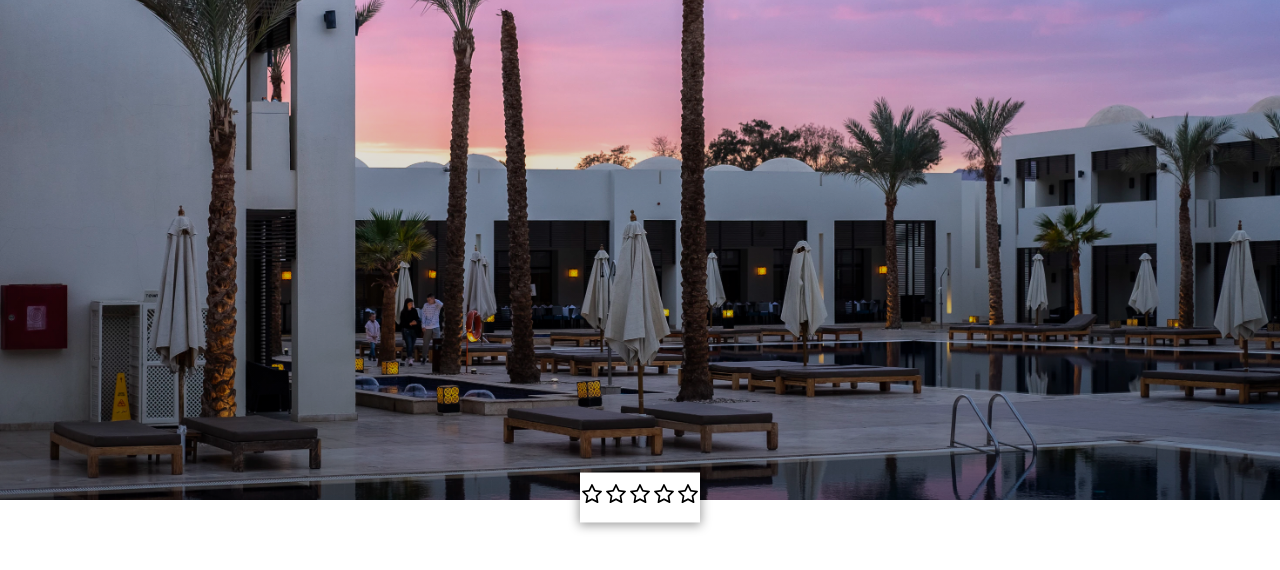
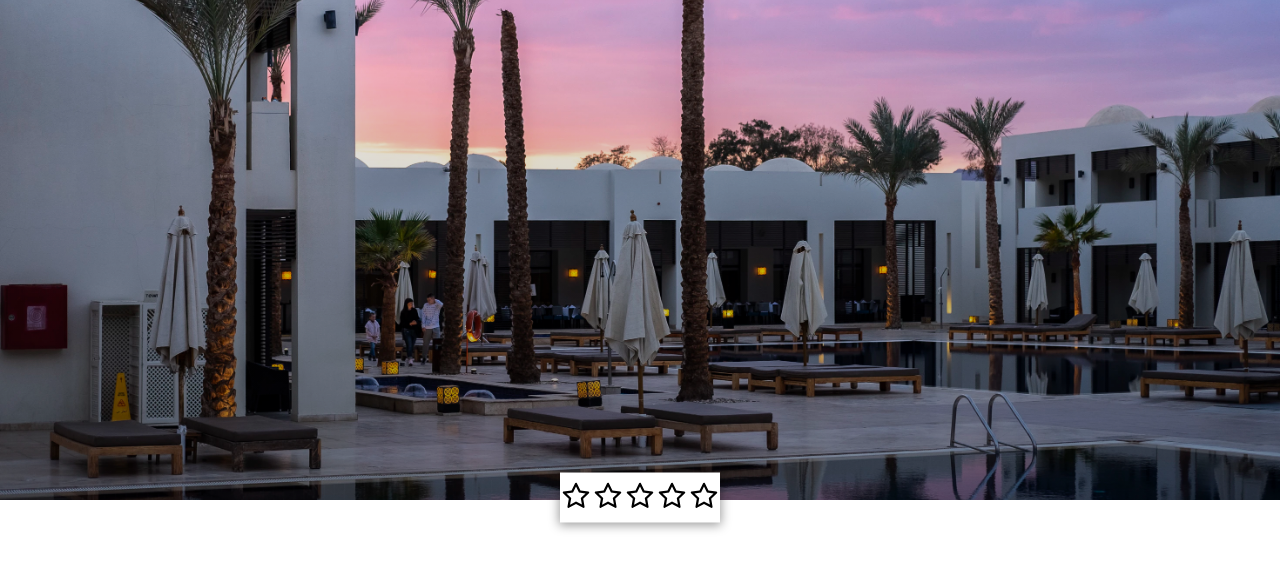
Before and after one commit to mGasiorek998/hotels, a React (Create React App) app: page / in a window 1280 px wide. Shown: the top 570 px of the page. Built offline with nearby package versions, Linux system fonts and the light colour scheme.

Commit message:
Code refactor

```diff
--- a/src/components/atoms/Star/Star.styles.ts
+++ b/src/components/atoms/Star/Star.styles.ts
@@ -8,6 +8,9 @@ export const StarButton = styled.button<StarStyleProp>`
   color: ${({ theme, isFilled }) =>
     isFilled ? theme.colors.orange : theme.colors.black};
   border: none;
-  font-size: 1.5rem;
   background-color: transparent;
+
+  > svg {
+    font-size: ${({ theme }) => theme.fontSizes.l};
+  }
 `;
--- a/src/components/molecules/StarRatingFilter/StarRatingFilter.tsx
+++ b/src/components/molecules/StarRatingFilter/StarRatingFilter.tsx
@@ -3,7 +3,7 @@ import { useDispatch, useSelector } from 'react-redux';
 import { applyFilter } from 'redux/slices/filtersSlice';
 import Star from 'components/atoms/Star/Star';
 import { Wrapper } from './StarRatingFilter.styles';
-import { FiltersEnum } from 'redux/slices/filters.d';
+import { FiltersEnum } from 'redux/slices/filters.types';
 
 const StarRatingFilter = () => {
   const [starsHovered, setStarsHovered] = useState(0);
--- a/src/pages/App.tsx
+++ b/src/pages/App.tsx
@@ -1,4 +1,3 @@
-import StarRatingFilter from 'components/molecules/StarRatingFilter/StarRatingFilter';
 import Header from 'components/organisms/Header/Header';
 
 const App = () => {
--- a/src/redux/slices/filters.d.ts
+++ /dev/null
@@ -1,11 +0,0 @@
-export interface FiltersState {
-  stars: number;
-  adults: number;
-  kids: number;
-}
-
-export enum FiltersEnum {
-  Stars = 'stars',
-  Adults = 'adults',
-  Kids = 'kids',
-}
```
